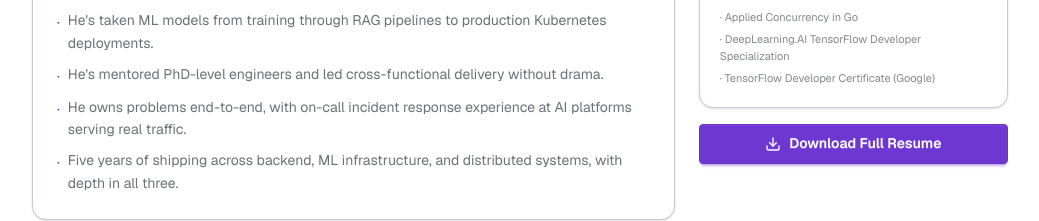
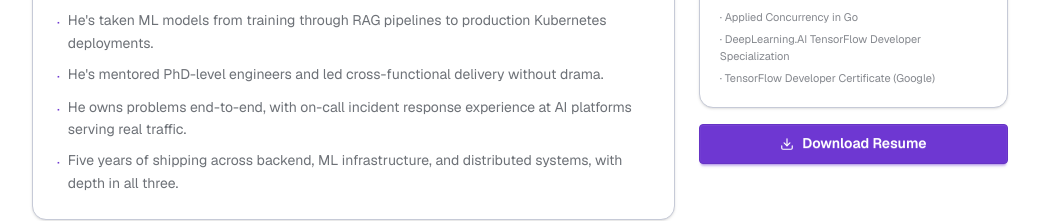
Before and after one commit to tecnosam/portfolio-site, a Next.js app: page /refer-me in a window 1280 px wide. Shown: the part 1020-1241 px from the top of the page, without its empty margins (120-1159 px from the left). Built offline with nearby package versions, Linux system fonts and the light colour scheme.

Commit message:
Refactor DownloadResumeLink component to redirect to the Refer Me page, removing direct href prop. Update HomePage and AskSamPage to reflect changes in resume download functionality. Enhance AskSamPage with additional starter questions for user engagement.

```diff
--- a/src/app/ask-sam/page.tsx
+++ b/src/app/ask-sam/page.tsx
@@ -135,6 +135,10 @@ const starters = [
   "What kind of roles is Sam looking for?",
   "What are Sam's hobbies?",
   "Tell me about Sam's multi-agent work",
+  "What's Samuel's Elo in Chess?",
+  "Is Sam open to relocation?",
+  "What's Sam's educational background?",
+  "Tell me about Sam's side projects",
 ];
 
 const CTA_QUESTION_THRESHOLD = 5;
@@ -313,7 +317,7 @@ export default function AskSamPage() {
           <div className="px-5 pb-3">
             <p className="text-[10px] uppercase tracking-widest text-base-content/30 mb-2">Suggested</p>
             <div className="flex flex-wrap gap-2">
-              {starters.slice(0, 4).map((s) => (
+              {starters.map((s) => (
                 <button
                   key={s}
                   onClick={() => send(s)}
--- a/src/app/page.tsx
+++ b/src/app/page.tsx
@@ -58,7 +58,7 @@ export default function HomePage() {
                 <Link href="/contact" className="btn btn-primary gap-2">
                   Get in touch <ArrowRight size={16} />
                 </Link>
-                <DownloadResumeLink href={profile.resumeUrl} source="hero" />
+                <DownloadResumeLink source="hero" />
               </div>
 
               <div className="flex items-center gap-1">
@@ -224,8 +224,8 @@ export default function HomePage() {
               <p className="text-sm font-bold uppercase tracking-widest text-primary mb-3">Career</p>
               <h2 className="text-2xl sm:text-4xl font-black text-base-content">Experience</h2>
             </div>
-            <DownloadResumeLink href={profile.resumeUrl} source="experience" variant="link">
-              Full Resume
+            <DownloadResumeLink source="experience" variant="link">
+              View Resume
             </DownloadResumeLink>
           </div>
 
--- a/src/app/refer-me/ReferMeClient.tsx
+++ b/src/app/refer-me/ReferMeClient.tsx
@@ -1,9 +1,9 @@
 "use client";
 
 import { useState, useRef } from "react";
-import { Copy, Check, Loader2, Sparkles, Upload, FileText, X, Mail, CheckCircle2 } from "lucide-react";
+import { useSearchParams } from "next/navigation";
+import { Copy, Check, Loader2, Sparkles, Upload, FileText, X, Mail, CheckCircle2, Download } from "lucide-react";
 import { track } from "@vercel/analytics/react";
-import DownloadResumeLink from "@/components/ui/DownloadResumeLink";
 import ReactMarkdown from "react-markdown";
 import { profile, experience, skills, education, certifications } from "@/lib/data";
 import { LinkedinIcon } from "@/components/ui/SocialIcons";
@@ -55,12 +55,16 @@ type CustomKit = {
 };
 
 export default function ReferMeClient() {
+  const searchParams = useSearchParams();
+  const fromResume = searchParams.get("from") === "resume";
+
   const [jobTitle, setJobTitle] = useState("");
   const [jdText, setJdText] = useState("");
   const [file, setFile] = useState<File | null>(null);
   const [inputMode, setInputMode] = useState<"title" | "text" | "file">("title");
   const [customKit, setCustomKit] = useState<CustomKit | null>(null);
   const [loading, setLoading] = useState(false);
+  const [downloading, setDownloading] = useState(false);
   const [error, setError] = useState("");
   const fileInputRef = useRef<HTMLInputElement>(null);
 
@@ -88,6 +92,179 @@ export default function ReferMeClient() {
 
   const canCustomize = (inputMode === "title" && jobTitle.trim()) || (inputMode === "text" && jdText.trim()) || (inputMode === "file" && !!file);
 
+  const stripMd = (s: string) => s.replace(/\*\*(.+?)\*\*/g, "$1").replace(/\*(.+?)\*/g, "$1");
+
+  const downloadResume = async () => {
+    setDownloading(true);
+    try {
+      const { jsPDF } = await import("jspdf");
+      const doc = new jsPDF({ unit: "mm", format: "a4" });
+
+      const PW = 210, PH = 297;
+      const ML = 18, MR = 18, MT = 16, MB = 16;
+      const CW = PW - ML - MR;
+      let y = MT;
+
+      const C_PRIMARY: [number,number,number] = [79, 43, 188];
+      const C_DARK:    [number,number,number] = [15, 23, 42];
+      const C_MID:     [number,number,number] = [71, 85, 105];
+      const C_LIGHT:   [number,number,number] = [100, 116, 139];
+      const C_SUBTLE:  [number,number,number] = [226, 232, 240];
+      const C_BODY:    [number,number,number] = [51, 65, 85];
+
+      const need = (h: number) => { if (y + h > PH - MB) { doc.addPage(); y = MT; } };
+
+      const section = (title: string) => {
+        need(14);
+        doc.setFillColor(...C_PRIMARY);
+        doc.rect(ML, y, 2, 5.5, "F");
+        doc.setFont("helvetica", "bold");
+        doc.setFontSize(8);
+        doc.setTextColor(...C_PRIMARY);
+        doc.text(title, ML + 4, y + 4);
+        y += 5.5;
+        doc.setDrawColor(...C_SUBTLE);
+        doc.setLineWidth(0.2);
+        doc.line(ML + 4, y + 0.5, PW - MR, y + 0.5);
+        y += 5;
+      };
+
+      const body = (text: string, indent = 0, color = C_BODY, leading = 5) => {
+        const lines = doc.splitTextToSize(text, CW - indent) as string[];
+        need(lines.length * leading);
+        doc.setFont("helvetica", "normal");
+        doc.setFontSize(9);
+        doc.setTextColor(...color);
+        doc.text(lines, ML + indent, y);
+        y += lines.length * leading;
+      };
+
+      // ── Header ─────────────────────────────────────────────
+      doc.setFont("helvetica", "bold");
+      doc.setFontSize(26);
+      doc.setTextColor(...C_DARK);
+      doc.text("Samuel Abolo", ML, y);
+      y += 2;
+      doc.setDrawColor(...C_PRIMARY);
+      doc.setLineWidth(1.8);
+      doc.line(ML, y + 1, PW - MR, y + 1);
+      y += 6;
+      doc.setFont("helvetica", "normal");
+      doc.setFontSize(10.5);
+      doc.setTextColor(...C_MID);
+      doc.text("Senior Software Engineer  ·  Backend Systems  ·  LLM Infrastructure", ML, y);
+      y += 5;
+      doc.setFontSize(8.5);
+      doc.setTextColor(...C_LIGHT);
+      doc.text(`${profile.email}   |   ${profile.phone}`, ML, y);
+      y += 4.5;
+      doc.text("linkedin.com/in/samuel-abolo-24431a176   |   github.com/tecnosam", ML, y);
+      y += 9;
+
+      // ── Summary ────────────────────────────────────────────
+      section("PROFESSIONAL SUMMARY");
+      body(stripMd(pitch));
+      y += 4;
+
+      // ── Key Strengths ──────────────────────────────────────
+      section("KEY STRENGTHS");
+      strengths.forEach((s) => {
+        const lines = doc.splitTextToSize(stripMd(s), CW - 5) as string[];
+        need(lines.length * 4.8);
+        doc.setFont("helvetica", "normal");
+        doc.setFontSize(9);
+        doc.setTextColor(...C_PRIMARY);
+        doc.text(">", ML, y);
+        doc.setTextColor(...C_BODY);
+        doc.text(lines, ML + 5, y);
+        y += lines.length * 4.8;
+      });
+      y += 4;
+
+      // ── Experience ─────────────────────────────────────────
+      section("RELEVANT EXPERIENCE");
+      displayExperience.forEach((exp, i) => {
+        need(20);
+        doc.setFont("helvetica", "bold");
+        doc.setFontSize(10);
+        doc.setTextColor(...C_DARK);
+        doc.text(exp.company, ML, y);
+        doc.setFont("helvetica", "normal");
+        doc.setFontSize(8.5);
+        doc.setTextColor(...C_LIGHT);
+        doc.text(exp.period, PW - MR, y, { align: "right" });
+        y += 5;
+        doc.setFont("helvetica", "italic");
+        doc.setFontSize(9);
+        doc.setTextColor(...C_MID);
+        doc.text(exp.role, ML, y);
+        y += 5.5;
+        exp.highlights.forEach((h) => {
+          const hl = doc.splitTextToSize(h, CW - 6) as string[];
+          need(hl.length * 5);
+          doc.setFont("helvetica", "normal");
+          doc.setFontSize(9);
+          doc.setTextColor(...C_PRIMARY);
+          doc.text(">", ML, y);
+          doc.setTextColor(...C_BODY);
+          doc.text(hl, ML + 5, y);
+          y += hl.length * 5;
+        });
+        if (i < displayExperience.length - 1) y += 4;
+      });
+      y += 5;
+
+      // ── Skills ─────────────────────────────────────────────
+      section("SKILLS");
+      displaySkills.forEach((sg) => {
+        need(10);
+        // Use a small filled square instead of emoji (Helvetica doesn't support emoji)
+        doc.setFillColor(...C_PRIMARY);
+        doc.rect(ML, y - 2.5, 2, 2.5, "F");
+        doc.setFont("helvetica", "bold");
+        doc.setFontSize(8.5);
+        doc.setTextColor(...C_DARK);
+        doc.text(sg.category, ML + 4, y);
+        y += 4.5;
+        body(sg.items.join("  ·  "), 4, C_MID, 4.5);
+        y += 2;
+      });
+      y += 3;
+
+      // ── Education ──────────────────────────────────────────
+      section("EDUCATION");
+      need(16);
+      doc.setFont("helvetica", "bold");
+      doc.setFontSize(9.5);
+      doc.setTextColor(...C_DARK);
+      doc.text("Babcock University", ML, y);
+      doc.setFont("helvetica", "normal");
+      doc.setFontSize(8.5);
+      doc.setTextColor(...C_LIGHT);
+      doc.text("2021 – 2024", PW - MR, y, { align: "right" });
+      y += 5;
+      doc.setFontSize(9);
+      doc.setTextColor(...C_MID);
+      doc.text("B.Sc. Software Engineering  ·  Valedictorian 2020", ML, y);
+
+      // ── Footer ─────────────────────────────────────────────
+      // eslint-disable-next-line @typescript-eslint/no-explicit-any
+      const pages: number = (doc.internal as any).getNumberOfPages();
+      for (let p = 1; p <= pages; p++) {
+        doc.setPage(p);
+        doc.setFont("helvetica", "italic");
+        doc.setFontSize(7);
+        doc.setTextColor(...C_SUBTLE);
+        doc.text("samuelabolo.dev", PW / 2, PH - 7, { align: "center" });
+      }
+
+      doc.save("Samuel_Abolo_Resume.pdf");
+      track("resume_downloaded", { source: "refer_me_generated" });
+    } finally {
+      setDownloading(false);
+    }
+  };
+
   const customize = async () => {
     setLoading(true); setError("");
     try {
@@ -108,6 +285,23 @@ export default function ReferMeClient() {
   };
 
   return (
+    <>
+    {fromResume && (
+      <div className="mb-6 rounded-xl border border-primary/25 bg-primary/5 p-5 flex flex-col sm:flex-row items-start sm:items-center gap-4">
+        <div className="flex-1">
+          <p className="font-bold text-base-content text-base mb-1">You came here for the resume.</p>
+          <p className="text-base-content/60 text-sm leading-relaxed">
+            Optionally tailor it to a specific role using the AI customizer below, then hit <strong>Download Resume</strong> in the sidebar — it generates a fresh PDF from the current data.
+          </p>
+        </div>
+        <button
+          onClick={() => { const el = document.getElementById("resume-download-btn"); el?.scrollIntoView({ behavior: "smooth", block: "center" }); }}
+          className="btn btn-primary btn-sm gap-2 flex-shrink-0"
+        >
+          <Download size={13} /> Download Resume
+        </button>
+      </div>
+    )}
     <div className="grid grid-cols-1 lg:grid-cols-3 gap-6">
       {/* Main content */}
       <div className="lg:col-span-2 space-y-5">
@@ -367,10 +561,17 @@ export default function ReferMeClient() {
           </div>
         </div>
 
-        <DownloadResumeLink href={profile.resumeUrl} source="refer_me" variant="primary">
-          Download Full Resume
-        </DownloadResumeLink>
+        <button
+          id="resume-download-btn"
+          onClick={downloadResume}
+          disabled={downloading}
+          className="btn btn-primary w-full gap-2"
+        >
+          {downloading ? <span className="loading loading-spinner loading-sm" /> : <Download size={14} />}
+          {downloading ? "Generating..." : "Download Resume"}
+        </button>
       </div>
     </div>
+    </>
   );
 }
--- a/src/app/refer-me/page.tsx
+++ b/src/app/refer-me/page.tsx
@@ -1,3 +1,4 @@
+import { Suspense } from "react";
 import { Sparkles } from "lucide-react";
 import ReferMeClient from "./ReferMeClient";
 
@@ -13,7 +14,9 @@ export default function ReferMePage() {
           Referring someone should be easy. Enter a job title or paste a JD to get an AI-customized pitch and key strengths - then copy and send.
         </p>
       </div>
-      <ReferMeClient />
+      <Suspense fallback={<div className="skeleton h-96 w-full rounded-xl" />}>
+        <ReferMeClient />
+      </Suspense>
     </div>
   );
 }
--- a/src/components/ui/DownloadResumeLink.tsx
+++ b/src/components/ui/DownloadResumeLink.tsx
@@ -1,18 +1,18 @@
 "use client";
 
+import Link from "next/link";
 import { track } from "@vercel/analytics/react";
-import { Download, ExternalLink } from "lucide-react";
+import { FileText, ExternalLink } from "lucide-react";
 
 type Props = {
-  href: string;
   source: "hero" | "experience" | "refer_me";
   variant?: "outline" | "primary" | "link";
   children?: React.ReactNode;
 };
 
-export default function DownloadResumeLink({ href, source, variant = "outline", children }: Props) {
-  const handleClick = () => track("resume_downloaded", { source });
-
+// Redirects to the Refer Me page instead of downloading a static PDF.
+// The full generated resume lives there.
+export default function DownloadResumeLink({ source, variant = "outline", children }: Props) {
   const cls =
     variant === "primary"
       ? "btn btn-primary w-full gap-2"
@@ -21,9 +21,13 @@ export default function DownloadResumeLink({ href, source, variant = "outline",
       : "btn btn-outline gap-2";
 
   return (
-    <a href={href} target="_blank" rel="noopener noreferrer" onClick={handleClick} className={cls}>
-      {variant === "link" ? <ExternalLink size={14} /> : <Download size={16} />}
+    <Link
+      href="/refer-me?from=resume"
+      onClick={() => track("resume_link_clicked", { source })}
+      className={cls}
+    >
+      {variant === "link" ? <ExternalLink size={14} /> : <FileText size={16} />}
       {children ?? "Resume"}
-    </a>
+    </Link>
   );
 }
```
